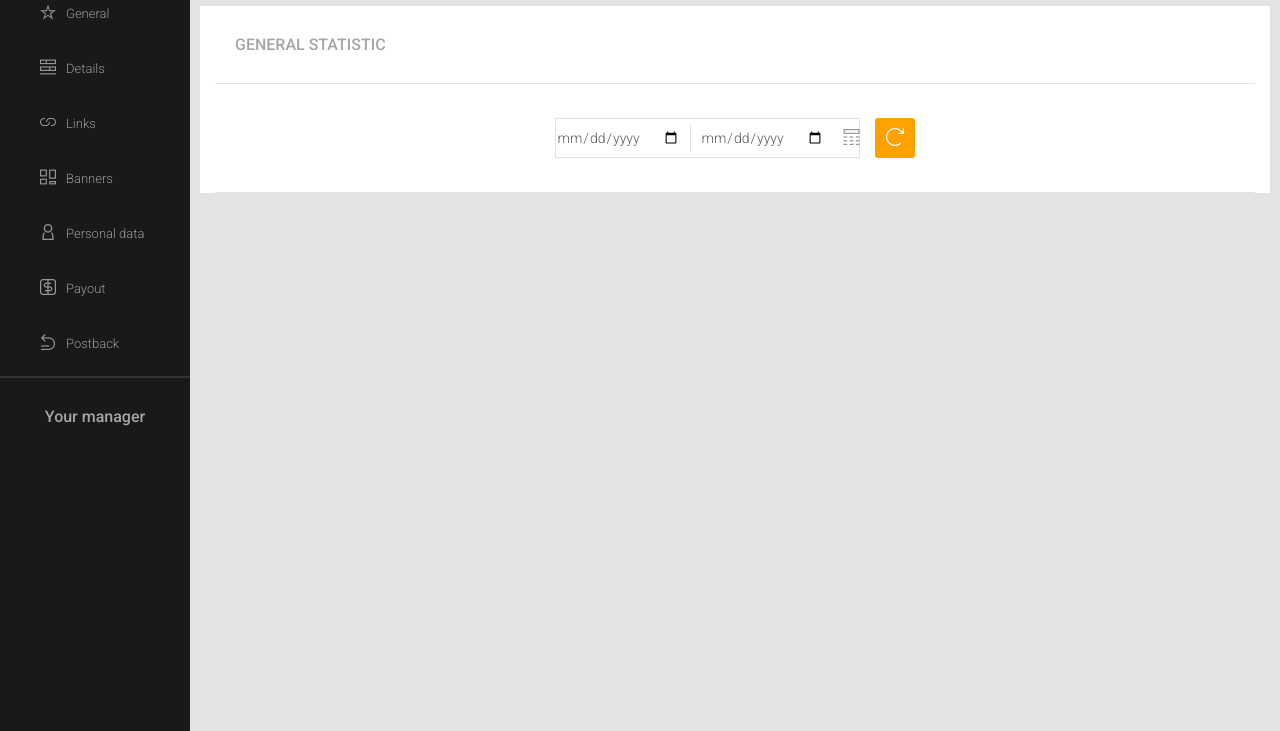
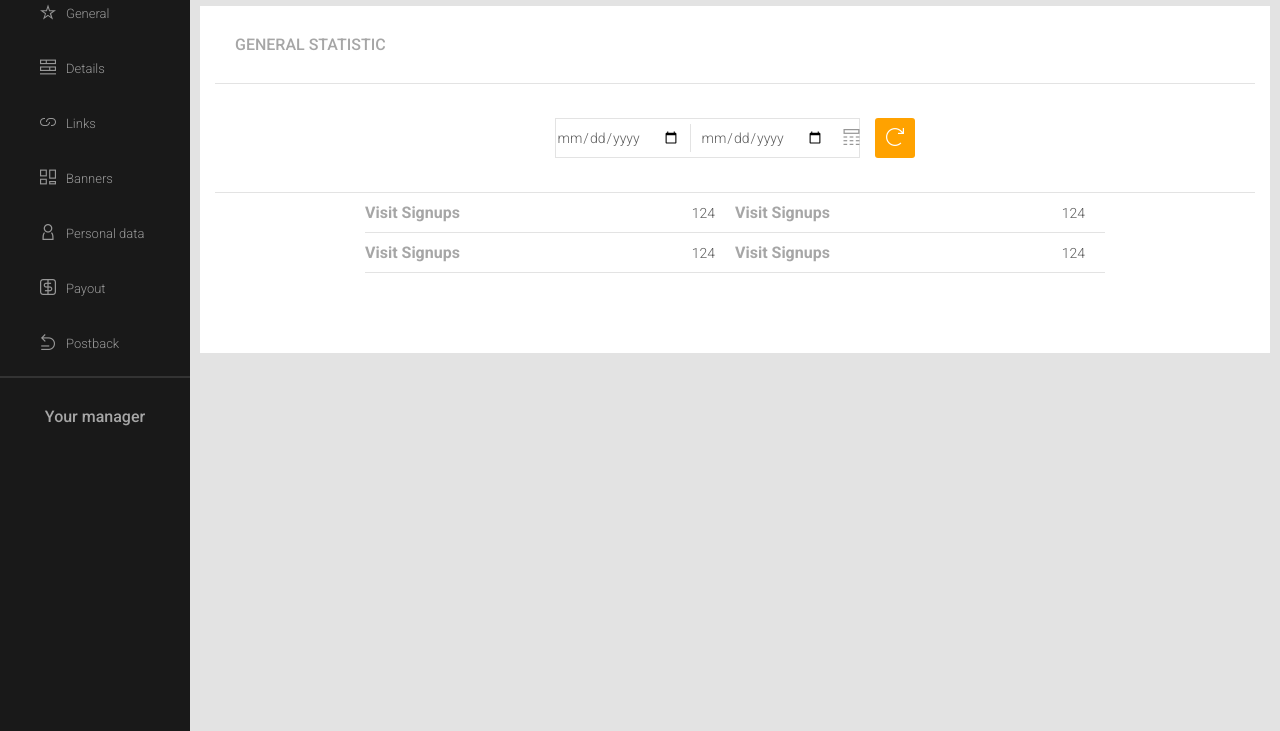
Before and after one commit to Patryk-Rozwadowski/admin-panel, a website: page index.html in a window 1280 px wide. Shown: the part 69-800 px from the top of the page. Drawn offline with Linux system fonts and the light colour scheme.

Commit message:
Add list with digit section

```diff
--- a/index.html
+++ b/index.html
@@ -88,15 +88,19 @@
       </nav>
     </header>
     <main>
+
       <div class="container">
+
+        <!-- GENERAL STATISTIC SECTION -->
+        <section class="general--statistic">
           <div class="row">
             <div class="col-12-xl">
               <h1 class="page-header">GENERAL STATISTIC</h1>
             </div>
           </div>
 
-        <!-- GENERAL STATISTIC SECTION -->
-        <section class="general--statistic flex-center">
+          <!-- DATE PERIOD SECTION -->
+          <section class="date--period-section flex-center">
             <div class="row">
               <div class="col-12-xl">
                 <div class="row">
@@ -112,6 +116,41 @@
               </div>
             </div>
           </section>
+
+          <!-- LISTS WITH ONE DIGIT -->
+          <section class="lists--digit-section">
+            <div class="row flex-center">
+              <div class="col-6-xl">
+                <div class="list--one-digit--container">
+                  <span class="list--header">Visit Signups</span>
+                  <span class="list--digit">124</span>
+                </div>
+              </div>
+              <div class="col-6-xl">
+                <div class="list--one-digit--container">
+                  <span class="list--header">Visit Signups</span>
+                  <span class="list--digit">124</span>
+                </div>
+              </div>
+            </div>
+
+            <div class="row flex-center">
+              <div class="col-6-xl">
+                <div class="list--one-digit--container">
+                  <span class="list--header">Visit Signups</span>
+                  <span class="list--digit">124</span>
+                </div>
+              </div>
+              <div class="col-6-xl">
+                <div class="list--one-digit--container">
+                  <span class="list--header">Visit Signups</span>
+                  <span class="list--digit">124</span>
+                </div>
+              </div>
+            </div>
+          </section>
+
+        </section>
       </div>
     </main>
   </body>
--- a/sass/_variables.scss
+++ b/sass/_variables.scss
@@ -161,7 +161,7 @@ $section-text-color: #5d5d5d;
 }
 
 // LIST WITH ONE DIGIT
-.list--one-digit {
+.list--one-digit--container {
   width:370px;
   height:40px;
   border-bottom: 1px solid $light-grey;
--- a/sass/sections/_general-statistic.scss
+++ b/sass/sections/_general-statistic.scss
@@ -1,10 +1,16 @@
-// GENERAL STATISTIC SECTIOn
+// GENERAL STATISTIC SECTION
 .general--statistic {
-  height:110px;
-  border-top:1px solid $light-grey;
-  border-bottom:1px solid $light-grey;
 
   .btn-reset {
     margin-left:15px;
   }
 }
+
+.date--period-section {
+  height:110px;
+  border-top:1px solid $light-grey;
+  border-bottom:1px solid $light-grey;
+}
+.lists--digit-section {
+  height:160px;
+}
```
Also changed, not shown: stylesheets/style.css. Lines whose indentation alone changed are shown as unchanged.
